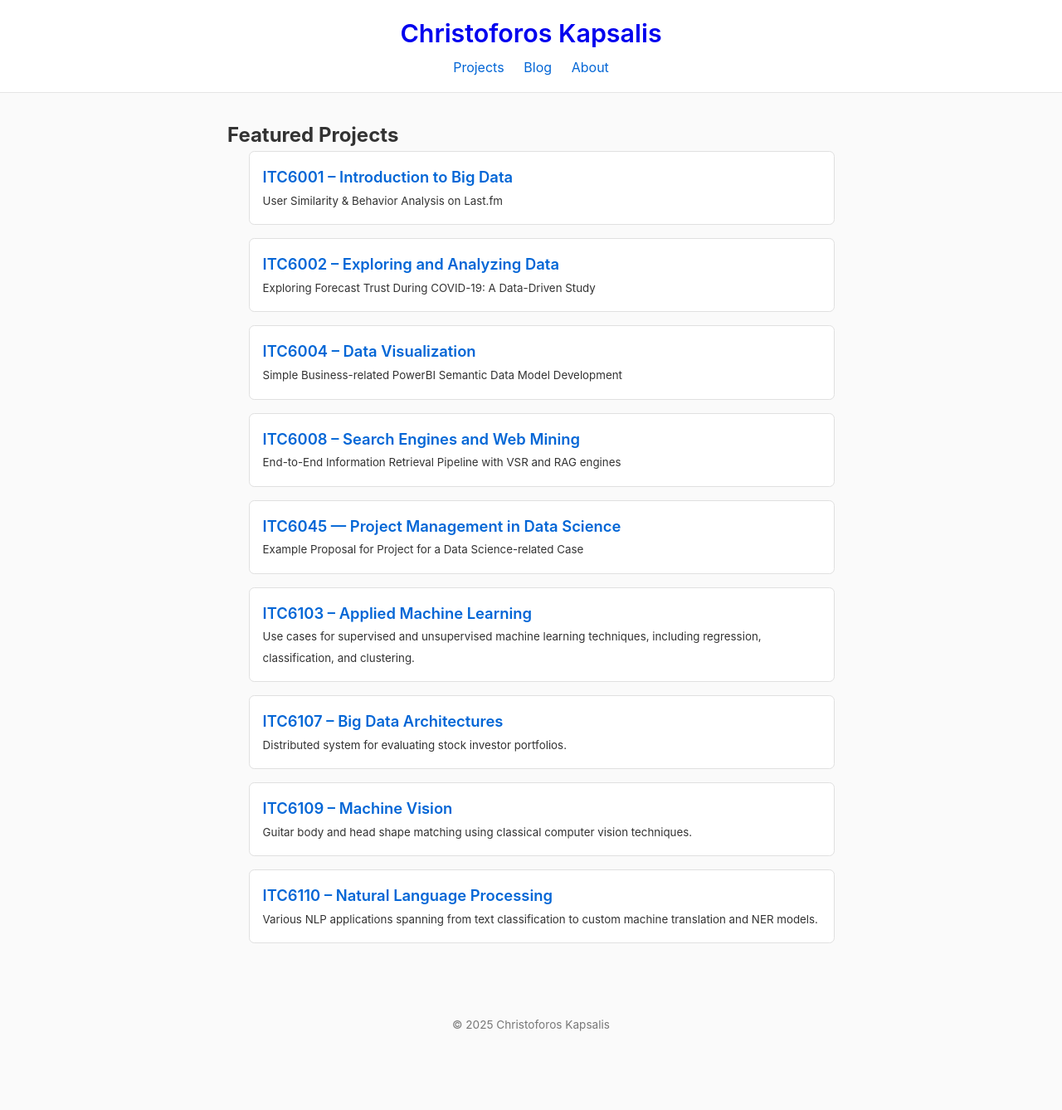
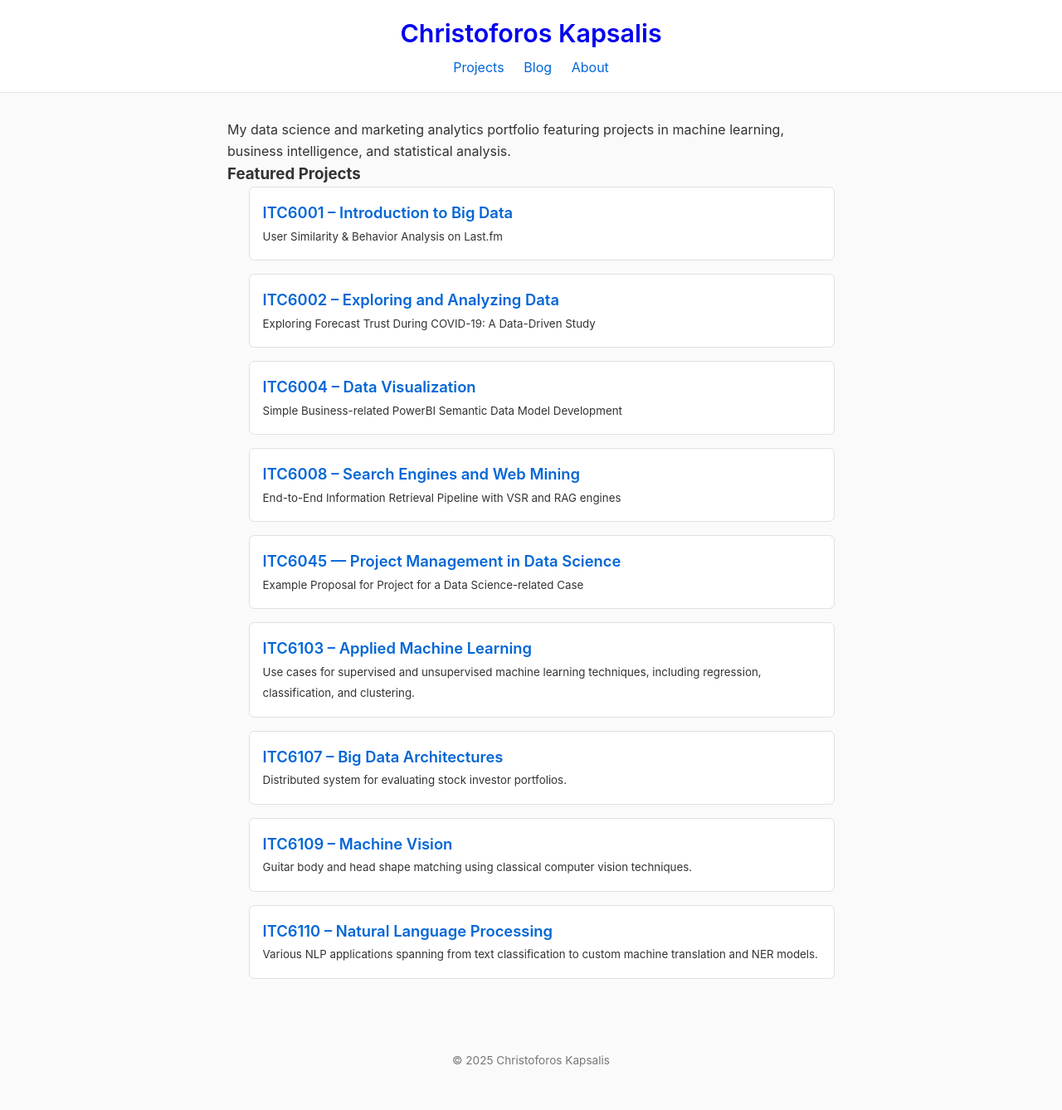
Before and after one commit to C-Kapsalis/portfolio-website, a Jekyll site: the page built from index.md, in a window 1280 px wide. Shown: the whole page at 83% size. Built offline with Jekyll 4.4.1, drawn with Linux system fonts in a browser that asks for light colours; before the commit the page ends 1295 px from its top, so only the background shows below that.

Commit message:
new initial page

```diff
--- a/index.md
+++ b/index.md
@@ -4,7 +4,10 @@ title: Projects
 description: "Data science and marketing analytics portfolio showcasing machine learning, BI, and statistical analysis projects"
 ---
 
-## Featured Projects
+My data science and marketing analytics portfolio featuring projects in machine learning, business intelligence, and statistical analysis.
+
+### Featured Projects
+
 
 <ul class="proj-list">
 {% for p in site.projects %}
```
